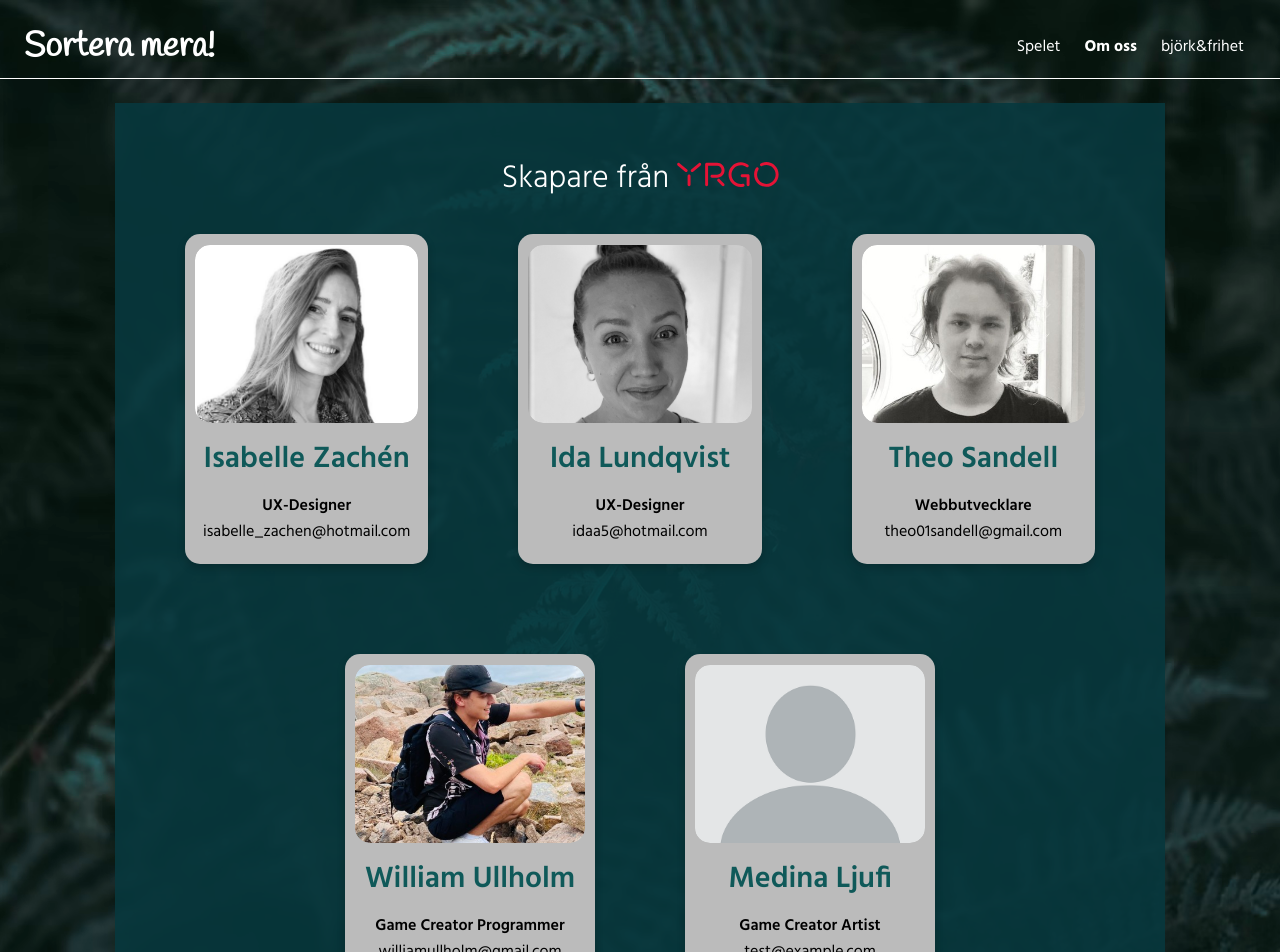
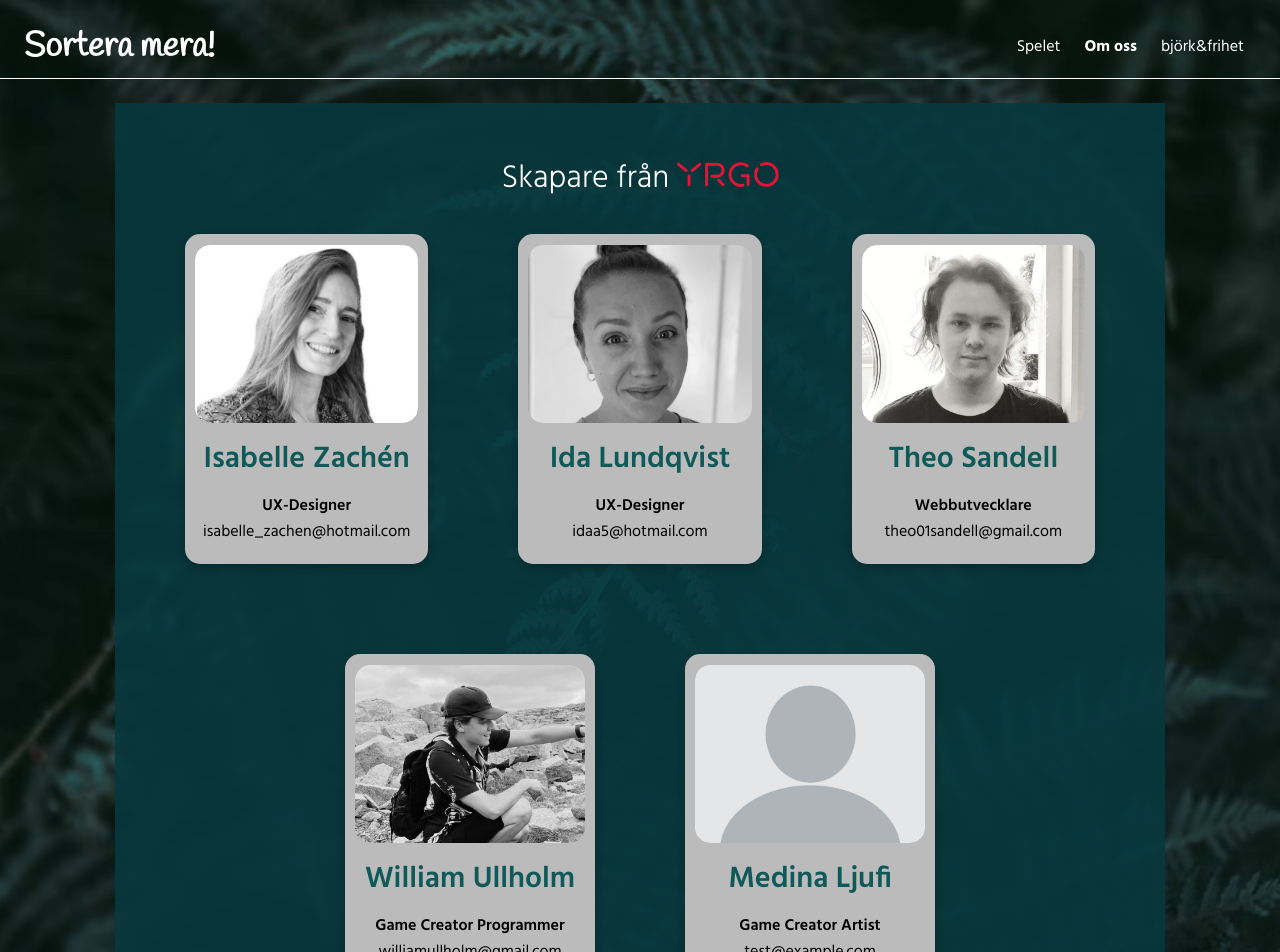
Before and after one commit to theo0165/sammanslaget, a Next.js app: page /om in a window 1280 px wide. Shown: the top 952 px of the page. Built offline with nearby package versions, Linux system fonts and the light colour scheme.

Commit message:
Change text, b&w images

```diff
--- a/pages/om.tsx
+++ b/pages/om.tsx
@@ -33,7 +33,7 @@ const Om: NextPage = () => {
               name="Isabelle Zachén"
               image="/people/isabelle.png"
               education="UX-Designer"
-              description="Jag har ansvarat för idégenerering, användartester av spelet samt gjort prototyper av hemsidan. Säkerställt användbarhet och upplevelse."
+              description="Jag och Ida har ansvarat för projektledning, idégenerering, och prototyper i projektet. Även användartester för att säkertställa en bra användbarhet och upplevelse."
               contact={{
                 email: "isabelle_zachen@hotmail.com",
                 linkedin:
@@ -57,7 +57,7 @@ const Om: NextPage = () => {
               name="Theo Sandell"
               image="/people/theo.jpeg"
               education="Webbutvecklare"
-              description="Jag har ansvarat för idégenerering, användartester av spelet samt gjort prototyper av hemsidan."
+              description="Jag har ansvarat för att skapa hemsidan samt att få spelet att fungera på alla plattformar och enheter."
               contact={{
                 email: "theo01sandell@gmail.com",
                 github: "https://github.com/theo0165",
@@ -70,7 +70,7 @@ const Om: NextPage = () => {
           <div className={style.two}>
             <Person
               name="William Ullholm"
-              image="/people/william.jpeg"
+              image="/people/william.png"
               education="Game Creator Programmer"
               description="Jag har ansvarat för programmering och ljuddesign för spelet."
               contact={{
@@ -79,6 +79,7 @@ const Om: NextPage = () => {
                 linkedin:
                   "https://www.linkedin.com/in/william-ullholm-7a60901b6/",
               }}
+              imgPosition="top"
             />
 
             <Person
```
Also changed, not shown: public/people/william.jpeg (deleted), public/people/william.png (added).
